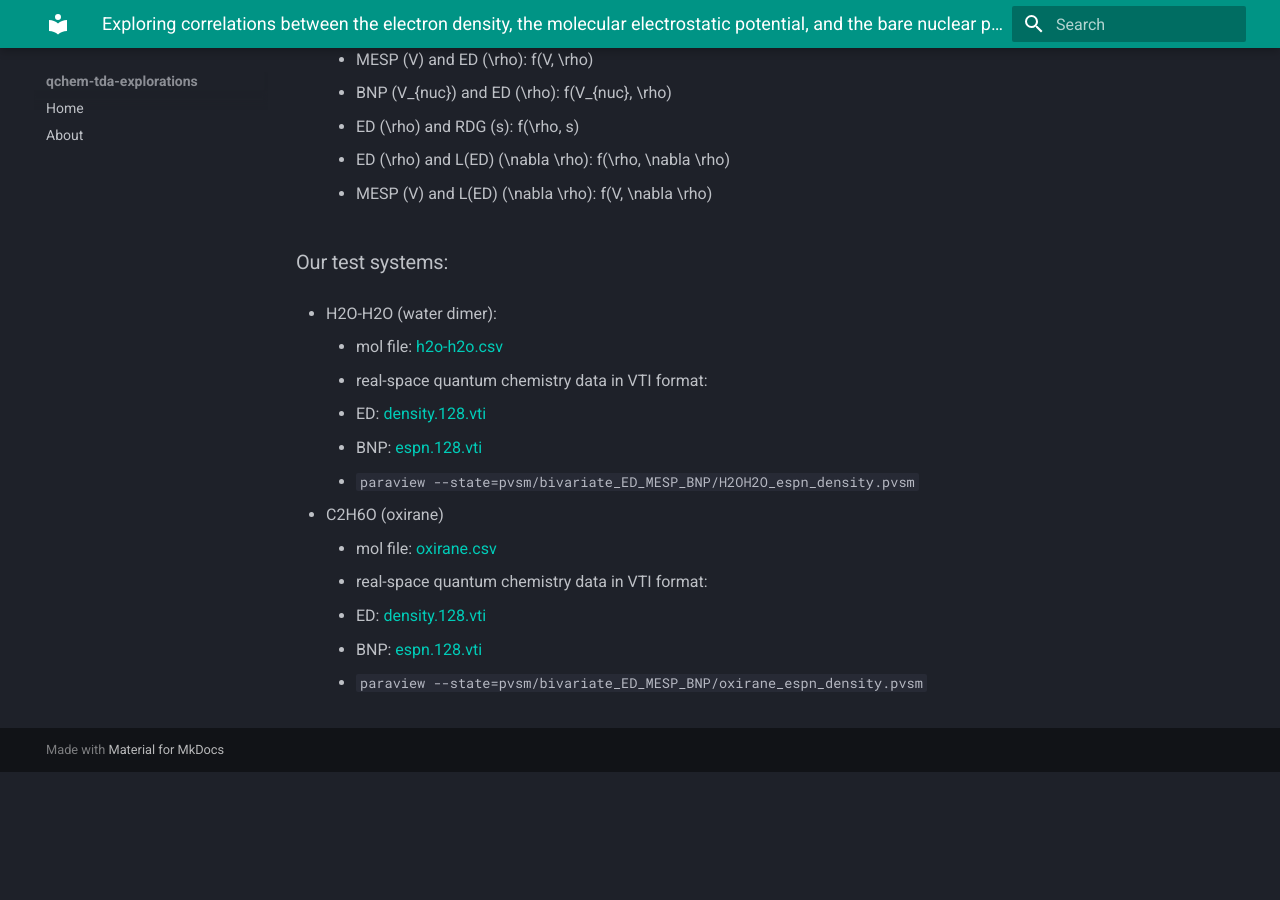
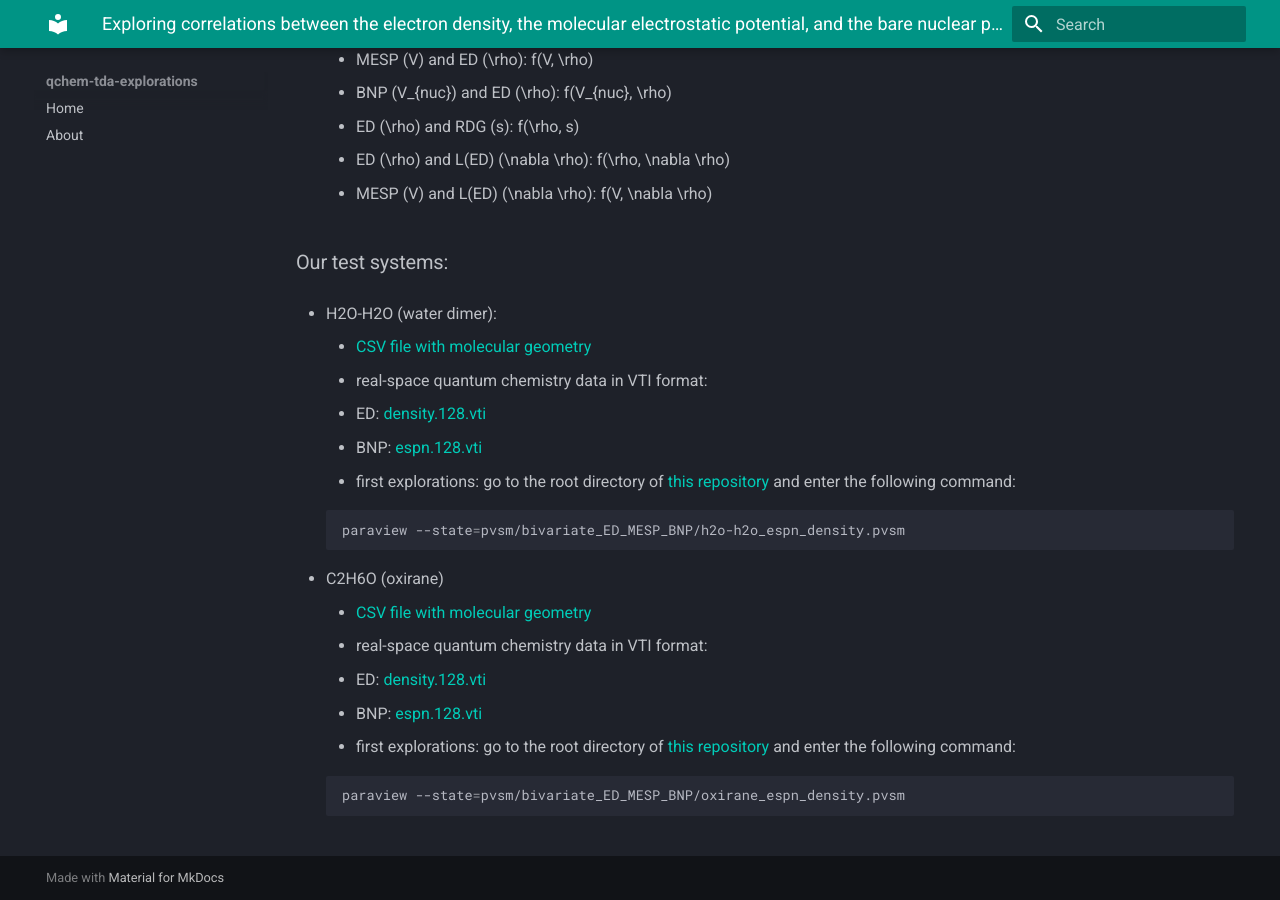
Before and after one commit to tda-qchem/tda-qchem-explorations, an MkDocs documentation site: the page built from docs/bivariate_ED_MESP_BNP.md, in a window 1280 px wide and 900 px high, scrolled down 1135 px. Built offline with MkDocs 1.6.1 and Material for MkDocs 9.7.7, drawn with Linux system fonts in a browser that asks for light colours; before the commit the page ends 1907 px from its top, so only the background shows below that.

Commit message:
add links to datafiles in docs (point to files on github; mkdocs does not recognize relative paths)

````diff
--- a/docs/bivariate_ED_MESP_BNP.md
+++ b/docs/bivariate_ED_MESP_BNP.md
@@ -30,8 +30,6 @@ Data is generated in the `DIRAC` software, the topological analysis is performed
 
 
 
-
-
 ### Definitions:
 
   * for definitions of MESP, ED, BNP, RDG, L(ED), please see [this document](link-TODO)
@@ -49,16 +47,25 @@ Data is generated in the `DIRAC` software, the topological analysis is performed
 
   * H2O-H2O (water dimer):
 
-    * mol file: [h2o-h2o.csv](../data/h2o-h2o/geom.csv)
+    * [CSV file with molecular geometry](https://github.com/tda-qchem/tda-qchem-explorations/tree/main/data/h2o-h2o/geom.csv)
     * real-space quantum chemistry data in VTI format:
-      * ED: [density.128.vti](../data/h2o-h2o/vti/dirac/dc_b3lyp_dyallav3z/super/density_visgrid_cube_128/density.128.vti)
-      * BNP: [espn.128.vti](../data/h2o-h2o/vti/dirac/dc_b3lyp_dyallav3z/super/espn_visgrid_cube_128/espn.128.vti)
-    * `paraview --state=pvsm/bivariate_ED_MESP_BNP/H2OH2O_espn_density.pvsm`
+      * ED: [density.128.vti](https://github.com/tda-qchem/tda-qchem-explorations/tree/main/data/h2o-h2o/dirac/dc_b3lyp_dyallav3z/super/density.128.vti)
+      * BNP: [espn.128.vti](https://github.com/tda-qchem/tda-qchem-explorations/tree/main/data/h2o-h2o/dirac/dc_b3lyp_dyallav3z/super/espn.128.vti)
+    * first explorations: go to the root directory of [this repository](https://github.com/tda-qchem/tda-qchem-explorations) and enter the following command:
+
+      ``` bash
+      paraview --state=pvsm/bivariate_ED_MESP_BNP/h2o-h2o_espn_density.pvsm
+      ```
+
 
   * C2H6O (oxirane)
 
-    * mol file: [oxirane.csv](../data/oxirane/geom.csv)
+    * [CSV file with molecular geometry](https://github.com/tda-qchem/tda-qchem-explorations/tree/main/data/oxirane/geom.csv)
     * real-space quantum chemistry data in VTI format:
-      * ED: [density.128.vti](../data/oxirane/vti/dirac/dc_b3lyp_dyallav3z/super/density_visgrid_cube_128/density.128.vti)
-      * BNP: [espn.128.vti](../data/oxirane/vti/dirac/dc_b3lyp_dyallav3z/super/espn_visgrid_cube_128/espn.128.vti)
-    * `paraview --state=pvsm/bivariate_ED_MESP_BNP/oxirane_espn_density.pvsm`
+      * ED: [density.128.vti](https://github.com/tda-qchem/tda-qchem-explorations/tree/main/data/oxirane/dirac/dc_b3lyp_dyallav3z/super/density.128.vti)
+      * BNP: [espn.128.vti](https://github.com/tda-qchem/tda-qchem-explorations/tree/main/data/oxirane/dirac/dc_b3lyp_dyallav3z/super/espn.128.vti)
+    * first explorations: go to the root directory of [this repository](https://github.com/tda-qchem/tda-qchem-explorations) and enter the following command:
+
+      ``` bash
+      paraview --state=pvsm/bivariate_ED_MESP_BNP/oxirane_espn_density.pvsm
+      ```
````
